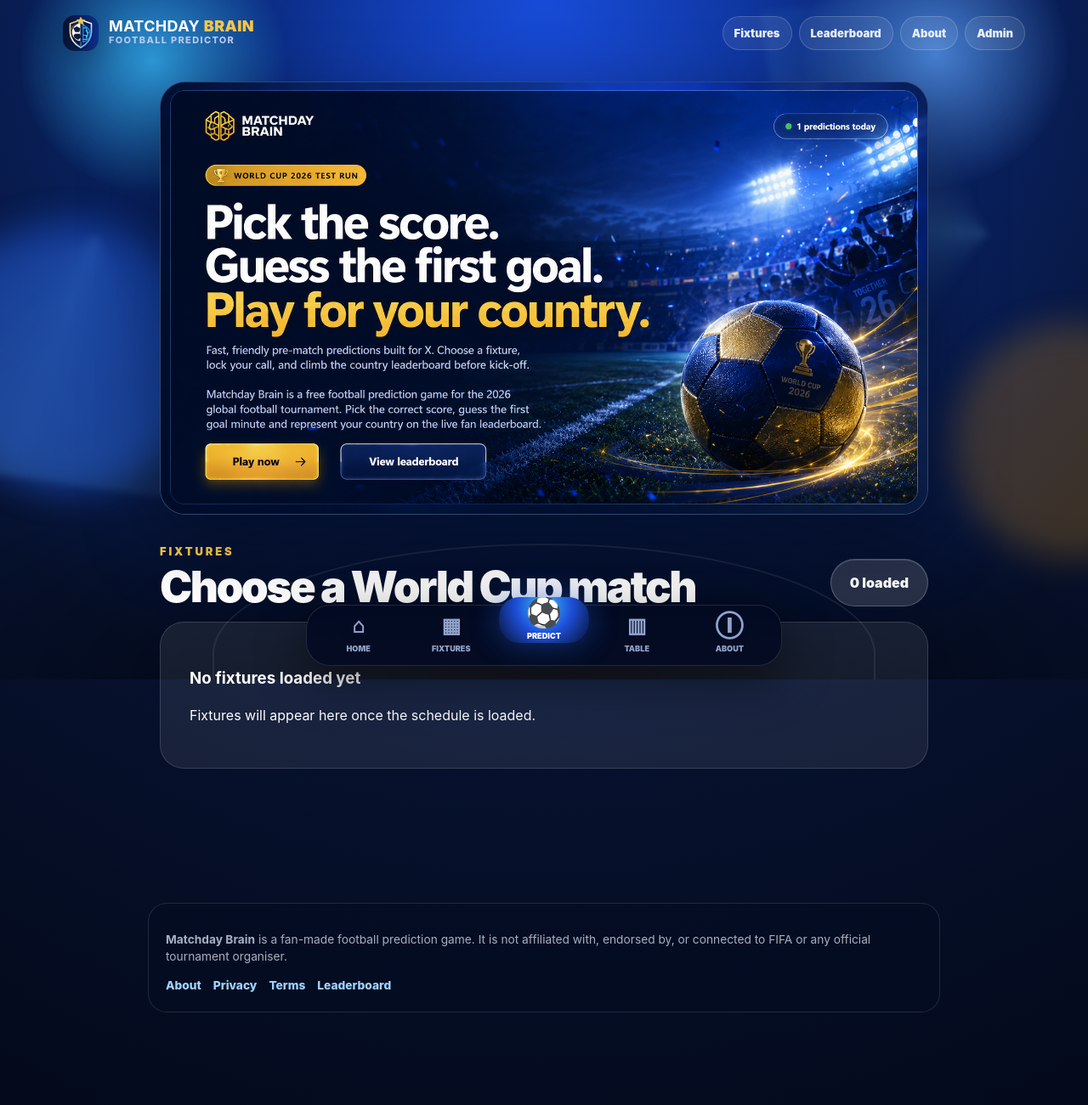
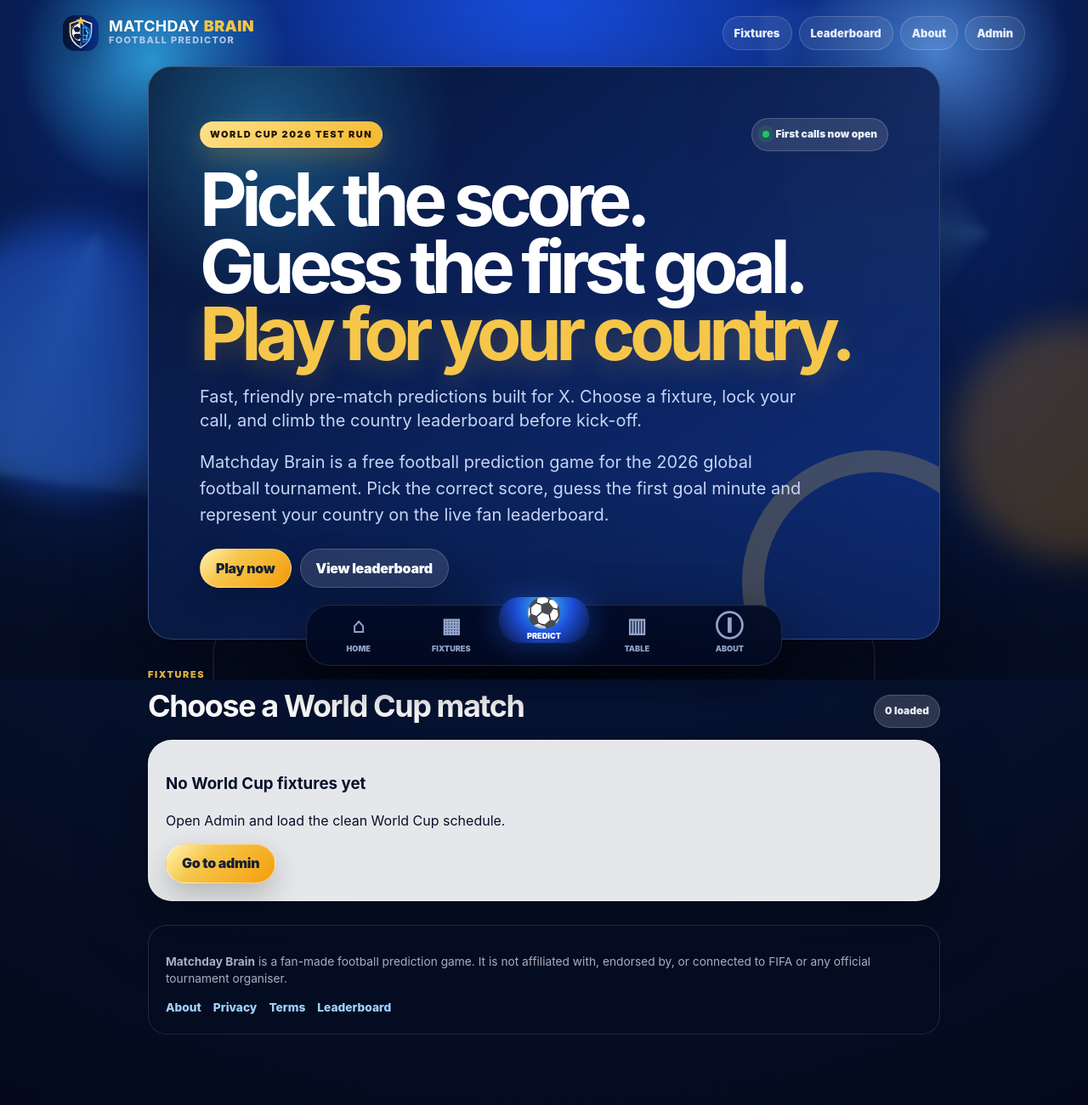
Before and after one commit to matchday-brain/matchday-brain, a Flask app: template templates/index.html in a window 1280 px wide. Shown: the top 1301 px of the page at 85% size. Run offline with Flask 3, Linux system fonts and the light colour scheme; the template is opened without the code that fills it, so the values that code supplies are empty; some libraries are stand-ins or nearby versions.

Commit message:
Add files via upload

```diff
--- a/templates/index.html
+++ b/templates/index.html
@@ -1,387 +1,100 @@
 {% extends "base.html" %}
+{% block structured_data %}
+<script type="application/ld+json">
+{
+  "@context": "https://schema.org",
+  "@type": "SoftwareApplication",
+  "name": "Matchday Brain",
+  "applicationCategory": "GameApplication",
+  "operatingSystem": "Web",
+  "description": {{ default_meta_description()|tojson }},
+  "url": {{ absolute_url(url_for('index'))|tojson }}
+}
+</script>
+{% endblock %}
 
 {% block content %}
+{% set featured = fixtures[0] if fixtures else none %}
+<section class="hero-card premium-hero">
+  <div class="hero-topline">
+    <span class="tag tag-gold">World Cup 2026 test run</span>
+    <span class="live-pill"><span class="pulse"></span>{% if today_predictions %}{{ today_predictions }} predictions today{% elif total_predictions %}{{ total_predictions }} predictions loaded{% else %}First calls now open{% endif %}</span>
+  </div>
+  <h1>Pick the score.<br>Guess the first goal.<br><em>Play for your country.</em></h1>
+  <p>Fast, friendly pre-match predictions built for X. Choose a fixture, lock your call, and climb the country leaderboard before kick-off.</p>
+  <p class="seo-intro">Matchday Brain is a free football prediction game for the 2026 global football tournament. Pick the correct score, guess the first goal minute and represent your country on the live fan leaderboard.</p>
+  <div class="hero-actions">
+    <a class="btn primary" href="#fixtures">Play now</a>
+    <a class="btn glass" href="{{ url_for('leaderboard') }}">View leaderboard</a>
+  </div>
 
-<style>
-  .home-wrap {
-    width: min(1180px, calc(100% - 28px));
-    margin: 0 auto;
-    padding: 18px 0 130px;
-  }
-
-  .home-hero-image {
-    position: relative;
-    overflow: hidden;
-    border-radius: 30px;
-    border: 1px solid rgba(160, 200, 255, 0.28);
-    box-shadow:
-      0 28px 90px rgba(0, 0, 0, 0.38),
-      inset 0 1px 0 rgba(255, 255, 255, 0.12);
-    background: #061437;
-    margin-bottom: 34px;
-  }
-
-  .home-hero-image img {
-    display: block;
-    width: 100%;
-    height: auto;
-  }
-
-  .hero-click {
-    position: absolute;
-    display: block;
-    border-radius: 16px;
-    text-indent: -9999px;
-    overflow: hidden;
-  }
-
-  .hero-click:focus-visible {
-    outline: 3px solid #ffffff;
-    outline-offset: 4px;
-  }
-
-  .hero-play {
-    left: 5.5%;
-    bottom: 5.6%;
-    width: 15.4%;
-    height: 8.8%;
-  }
-
-  .hero-table {
-    left: 23.1%;
-    bottom: 5.6%;
-    width: 20%;
-    height: 8.8%;
-  }
-
-  .fixtures-head {
-    display: flex;
-    align-items: end;
-    justify-content: space-between;
-    gap: 18px;
-    margin: 26px 0 18px;
-  }
-
-  .fixtures-eyebrow {
-    color: #ffcf4a;
-    font-weight: 950;
-    letter-spacing: 0.22em;
-    text-transform: uppercase;
-    font-size: 13px;
-    margin-bottom: 8px;
-  }
-
-  .fixtures-title {
-    margin: 0;
-    color: #ffffff;
-    font-size: clamp(30px, 4vw, 52px);
-    line-height: 0.95;
-    letter-spacing: -0.05em;
-    font-weight: 1000;
-  }
-
-  .loaded-pill {
-    flex: 0 0 auto;
-    border-radius: 999px;
-    padding: 16px 22px;
-    background: rgba(255, 255, 255, 0.14);
-    border: 1px solid rgba(255, 255, 255, 0.22);
-    color: #ffffff;
-    font-weight: 950;
-    box-shadow: inset 0 1px 0 rgba(255,255,255,.16);
-  }
-
-  .fixture-list {
-    display: grid;
-    gap: 18px;
-  }
-
-  .fixture-card {
-    display: grid;
-    grid-template-columns: minmax(0, 1fr) 84px minmax(0, 1fr);
-    gap: 16px;
-    align-items: center;
-    min-height: 134px;
-    padding: 22px 26px;
-    border-radius: 28px;
-    text-decoration: none;
-    background:
-      radial-gradient(circle at 18% 0%, rgba(255, 255, 255, 0.96), rgba(235, 242, 255, 0.94) 62%, rgba(225, 234, 251, 0.96) 100%);
-    color: #061126;
-    border: 1px solid rgba(255,255,255,.52);
-    box-shadow: 0 18px 44px rgba(0,0,0,.18);
-    transition: transform .18s ease, box-shadow .18s ease;
-  }
-
-  .fixture-card:hover {
-    transform: translateY(-2px);
-    box-shadow: 0 24px 60px rgba(0,0,0,.24);
-  }
-
-  .fixture-meta {
-    grid-column: 1 / -1;
-    display: flex;
-    justify-content: space-between;
-    gap: 14px;
-    color: #65728f;
-    font-size: 14px;
-    font-weight: 900;
-  }
-
-  .team-side {
-    display: flex;
-    align-items: center;
-    gap: 16px;
-    min-width: 0;
-  }
-
-  .team-side.away {
-    justify-content: flex-end;
-    text-align: right;
-  }
-
-  .team-flag {
-    width: 74px;
-    height: 50px;
-    flex: 0 0 auto;
-    border-radius: 12px;
-    object-fit: cover;
-    background: #ffffff;
-    border: 1px solid rgba(0,0,0,.06);
-    box-shadow: 0 8px 18px rgba(0,0,0,.12);
-  }
-
-  .team-text {
-    min-width: 0;
-  }
-
-  .team-name {
-    font-size: 22px;
-    line-height: 1.04;
-    font-weight: 1000;
-    letter-spacing: -0.04em;
-    white-space: nowrap;
-    overflow: hidden;
-    text-overflow: ellipsis;
-  }
-
-  .team-code {
-    margin-top: 8px;
-    color: #65728f;
-    font-size: 13px;
-    letter-spacing: .18em;
-    font-weight: 950;
-    text-transform: uppercase;
-  }
-
-  .versus {
-    width: 66px;
-    height: 66px;
-    border-radius: 999px;
-    display: grid;
-    place-items: center;
-    justify-self: center;
-    background:
-      radial-gradient(circle at 32% 25%, #2c78ff, #071a58 70%);
-    color: #ffffff;
-    font-weight: 1000;
-    box-shadow: 0 10px 28px rgba(17, 75, 214, .32);
-  }
-
-  .fixture-bottom {
-    grid-column: 1 / -1;
-    display: flex;
-    justify-content: space-between;
-    gap: 14px;
-    color: #65728f;
-    font-weight: 900;
-  }
-
-  .empty-fixtures {
-    border-radius: 28px;
-    padding: 34px;
-    color: #ffffff;
-    background: rgba(255,255,255,.08);
-    border: 1px solid rgba(255,255,255,.14);
-  }
-
-  @media (max-width: 760px) {
-    .home-wrap {
-      width: 100%;
-      padding: 0 0 118px;
-    }
-
-    .home-hero-image {
-      border-radius: 0 0 28px 28px;
-      border-left: 0;
-      border-right: 0;
-      margin-bottom: 26px;
-    }
-
-    .home-hero-image img {
-      width: 100%;
-      min-height: 520px;
-      object-fit: cover;
-      object-position: 36% center;
-    }
-
-    .hero-play,
-    .hero-table {
-      display: none;
-    }
-
-    .fixtures-head {
-      padding: 0 22px;
-      align-items: center;
-    }
-
-    .loaded-pill {
-      padding: 14px 18px;
-      font-size: 16px;
-    }
-
-    .fixture-list {
-      padding: 0 18px;
-      gap: 18px;
-    }
-
-    .fixture-card {
-      grid-template-columns: minmax(0, 1fr) 72px minmax(0, 1fr);
-      padding: 24px 20px;
-      border-radius: 28px;
-      min-height: 166px;
-    }
-
-    .fixture-meta {
-      display: block;
-      font-size: 19px;
-      line-height: 1.45;
-    }
-
-    .team-side {
-      gap: 10px;
-    }
-
-    .team-side.away {
-      flex-direction: row-reverse;
-      text-align: left;
-      justify-content: flex-start;
-    }
-
-    .team-flag {
-      width: 66px;
-      height: 46px;
-      border-radius: 11px;
-    }
-
-    .team-name {
-      font-size: 24px;
-      max-width: 126px;
-    }
-
-    .team-code {
-      display: none;
-    }
-
-    .versus {
-      width: 64px;
-      height: 64px;
-      font-size: 18px;
-    }
-
-    .fixture-bottom {
-      font-size: 19px;
-      line-height: 1.35;
-    }
-  }
-</style>
-
-<div class="home-wrap">
-
-  <section class="home-hero-image" aria-label="Matchday Brain World Cup prediction game">
-    <img
-      src="{{ url_for('static', filename='img/matchday-brain-hero-football.png') }}"
-      alt="Matchday Brain football prediction game. Pick the score, guess the first goal and play for your country."
-    >
-
-    <a class="hero-click hero-play" href="#fixtures">Play now</a>
-    <a class="hero-click hero-table" href="/leaderboard">View leaderboard</a>
+  {% if featured %}
+  <a class="featured-match" href="{{ url_for('match', fixture_id=featured.id) }}">
+    <span class="ribbon">Featured opener</span>
+    <div class="featured-inner">
+      <div class="feature-team">
+        {% if team_flag_url(featured.home_team) %}<img class="flag-xl" src="{{ team_flag_url(featured.home_team) }}" alt="{{ featured.home_team }} flag">{% endif %}
+        <strong>{{ featured.home_team }}</strong>
+      </div>
+      <div class="feature-centre">
+        <span>{{ featured.league_name or 'Group stage' }}</span>
+        <b>VS</b>
+        <small>{{ format_kickoff(featured.kickoff_utc) }}</small>
+      </div>
+      <div class="feature-team right">
+        {% if team_flag_url(featured.away_team) %}<img class="flag-xl" src="{{ team_flag_url(featured.away_team) }}" alt="{{ featured.away_team }} flag">{% endif %}
+        <strong>{{ featured.away_team }}</strong>
+      </div>
+    </div>
+  </a>
+  {% endif %}
 </section>
 
-  <section id="fixtures">
-    <div class="fixtures-head">
+<section class="section-head" id="fixtures">
   <div>
-        <div class="fixtures-eyebrow">Fixtures</div>
-        <h2 class="fixtures-title">Choose a World Cup match</h2>
+    <p class="eyebrow">Fixtures</p>
+    <h2>Choose a World Cup match</h2>
   </div>
+  <span class="pill">{{ fixtures|length }} loaded</span>
+</section>
 
-      <div class="loaded-pill">
-        {{ fixtures|length if fixtures else 0 }} loaded
+{% if fixtures %}
+  <div class="fixture-list premium-fixtures">
+    {% for f in fixtures %}
+      <a class="fixture-card" href="{{ url_for('match', fixture_id=f.id) }}">
+        <div class="league-line">
+          <span>{{ f.league_name or 'World Cup 2026' }}</span>
+          <span>{{ format_kickoff(f.kickoff_utc) }}</span>
+        </div>
+        <div class="teams-row">
+          <div class="team">
+            {% if team_flag_url(f.home_team) %}<img class="flag-img" src="{{ team_flag_url(f.home_team) }}" alt="{{ f.home_team }} flag" loading="lazy">{% else %}<span class="flag-emoji">{{ team_flag(f.home_team) }}</span>{% endif %}
+            <strong>{{ f.home_team }}</strong>
+          </div>
+          <div class="versus">
+            {% if f.home_score is not none and f.away_score is not none %}
+              {{ f.home_score }} - {{ f.away_score }}
+            {% else %}
+              v
+            {% endif %}
+          </div>
+          <div class="team right">
+            <strong>{{ f.away_team }}</strong>
+            {% if team_flag_url(f.away_team) %}<img class="flag-img" src="{{ team_flag_url(f.away_team) }}" alt="{{ f.away_team }} flag" loading="lazy">{% else %}<span class="flag-emoji">{{ team_flag(f.away_team) }}</span>{% endif %}
           </div>
         </div>
-
-    {% if fixtures %}
-      <div class="fixture-list">
-        {% for fixture in fixtures %}
-          {% set fixture_id = fixture.id|default(fixture['id']) %}
-          {% set home_name = fixture.home_team|default(fixture['home_team']) %}
-          {% set away_name = fixture.away_team|default(fixture['away_team']) %}
-          {% set home_code = fixture.home_code|default(fixture['home_code']) %}
-          {% set away_code = fixture.away_code|default(fixture['away_code']) %}
-          {% set group_name = fixture.group_name|default(fixture['group_name']) %}
-          {% set venue = fixture.venue|default(fixture['venue']) %}
-          {% set kickoff_label = fixture.kickoff_label|default(fixture['kickoff_label']) %}
-          {% set entry_count = fixture.entry_count|default(0) %}
-
-          <a class="fixture-card" href="/match/{{ fixture_id }}">
         <div class="fixture-meta">
-              <span>{{ group_name }}</span>
-              <span>{{ kickoff_label }}</span>
-            </div>
-
-            <div class="team-side home">
-              <img
-                class="team-flag"
-                src="{{ url_for('static', filename='flags/' ~ home_code|lower ~ '.svg') }}"
-                alt="{{ home_name }} flag"
-                onerror="this.style.visibility='hidden';"
-              >
-              <div class="team-text">
-                <div class="team-name">{{ home_name }}</div>
-                <div class="team-code">{{ home_code }}</div>
-              </div>
-            </div>
-
-            <div class="versus">v</div>
-
-            <div class="team-side away">
-              <div class="team-text">
-                <div class="team-name">{{ away_name }}</div>
-                <div class="team-code">{{ away_code }}</div>
-              </div>
-              <img
-                class="team-flag"
-                src="{{ url_for('static', filename='flags/' ~ away_code|lower ~ '.svg') }}"
-                alt="{{ away_name }} flag"
-                onerror="this.style.visibility='hidden';"
-              >
-            </div>
-
-            <div class="fixture-bottom">
-              <span>{{ entry_count }} {{ 'entry' if entry_count == 1 else 'entries' }}</span>
-              <span>{{ venue }}</span>
+          <span>{{ f.entry_count }} entries</span>
+          <span>{{ f.venue or 'Venue TBC' }}</span>
         </div>
       </a>
     {% endfor %}
   </div>
 {% else %}
-      <div class="empty-fixtures">
-        <h3>No fixtures loaded yet</h3>
-        <p>Fixtures will appear here once the schedule is loaded.</p>
+  <div class="empty-card glass-panel">
+    <h3>No World Cup fixtures yet</h3>
+    <p>Open Admin and load the clean World Cup schedule.</p>
+    <a class="btn primary" href="{{ url_for('admin_login') }}">Go to admin</a>
   </div>
 {% endif %}
-  </section>
-
-</div>
-
 {% endblock %}
```
Lines whose indentation alone changed are shown as unchanged.
